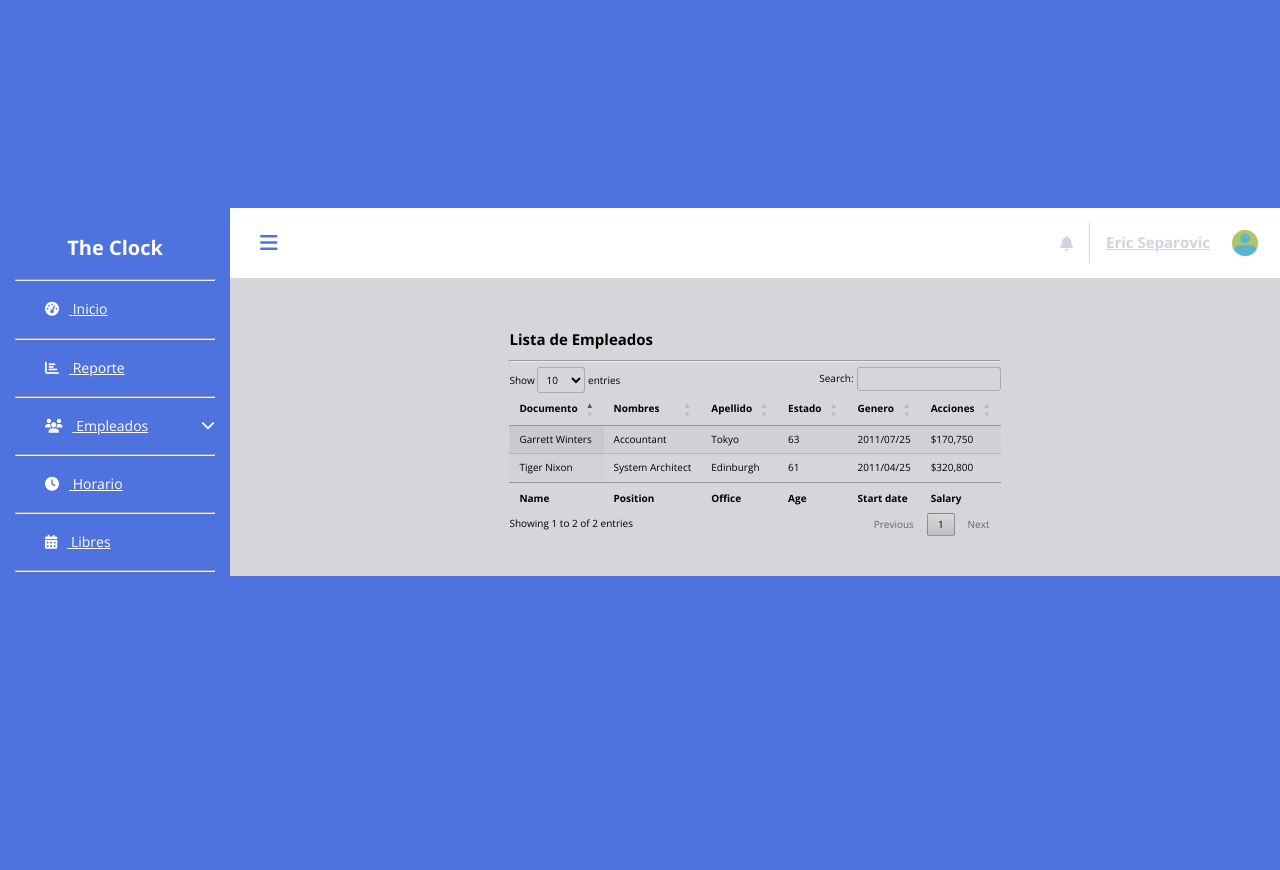
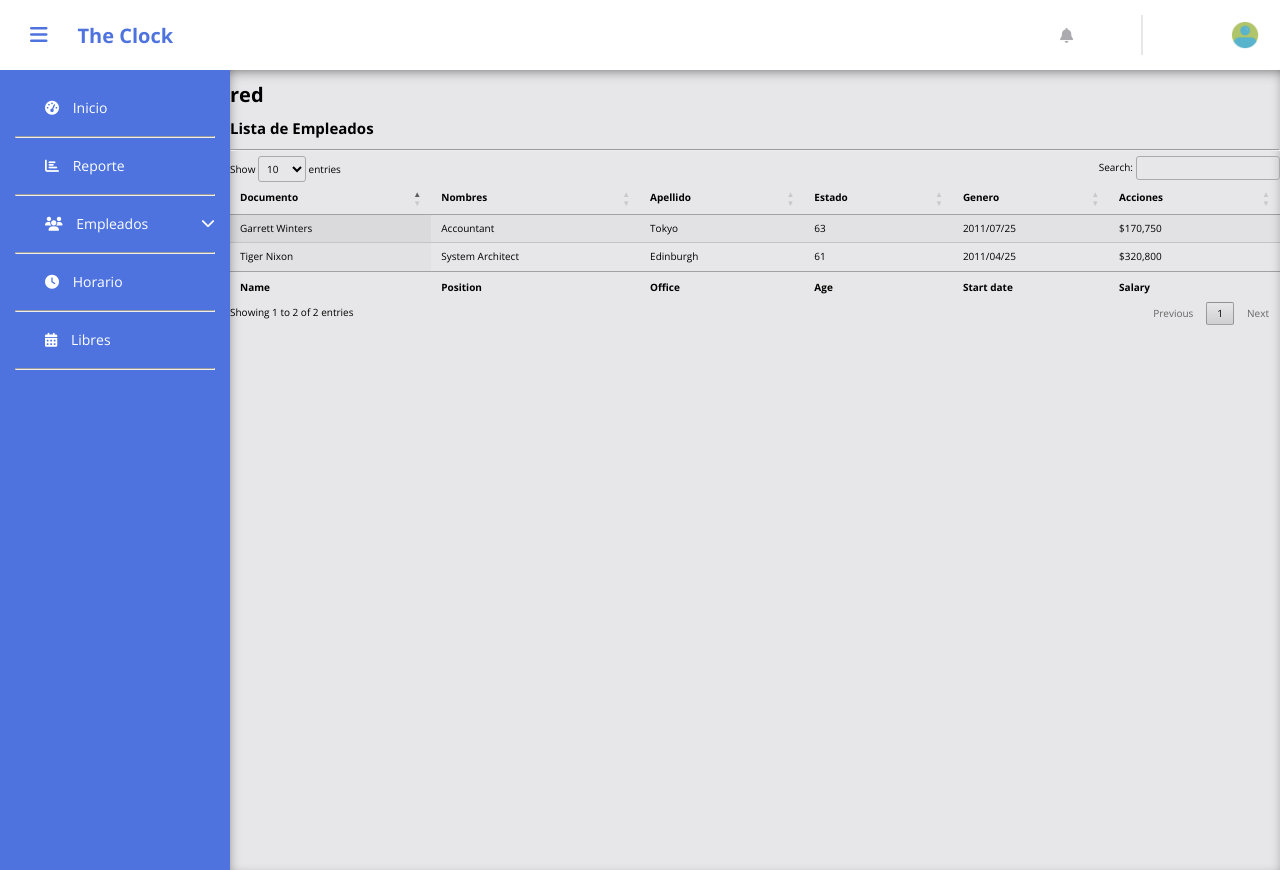
Before and after one commit to ericseparovic/The-Clock, a Flask app: template web/templates/list_of_employees.html in a window 1280 px wide. Before the commit the page ends 576 px from the top, so only its background shows below. Run offline with Flask 2, Linux system fonts and the light colour scheme; the template is opened without the code that fills it, so the values that code supplies are empty; some libraries are stand-ins or nearby versions.

Commit message:
Correciones de errores del sidebar y header, ademas se agrega funcionalidad de cerrar sesion y dropdown

```diff
--- a/app.py
+++ b/app.py
@@ -126,14 +126,6 @@ def signin():
 
         # else:
         #     return validation_form()
-
-
-#Cierra seccion del usuario
-@app.route('/logout', methods=["POST", "GET"])
-def logout():
-    if request.method == 'GET':
-        session.clear()
-        return "Sesion Cerrada", 200
 
 
 
--- a/web/static/css/layout_company.css
+++ b/web/static/css/layout_company.css
@@ -18,12 +18,13 @@ html {
 body {
     margin: 0px;
     padding: 0px;
+    font-family: var(--font-family);
     height: 100vh;
-    background-color: var(--blue);
-    display: flex;
-    justify-content: center;
-    align-items: center;
-    font-family: var(--font-family);
+}
+
+* {
+    list-style-type: none;
+    text-decoration: none;
 }
 
 
@@ -34,9 +35,9 @@ body {
 /**********INICIO ESTILOS VARIABLES**********/
 :root {
     --blue: #4e73df;
-    --grey: #d1d3e2;
-    --grey_shadow:#aeafbb;
-    --grey_body:#d6d6da;
+    --grey: #aaaaaf;
+    --shadow:#e6e6ec;
+    --grey_body:#e7e7e9;
     --font-family: 'Open Sans', sans-serif;
 }
 
@@ -44,24 +45,185 @@ body {
 
 /****************************************************************************/
 
+/******************INICIO ESTILOS HEADERr********************/
 
-/******************Inicio estilos layout_company sidebar********************/
-.container_company {
-    font-family: var(--font-family);
+.header-company {
+    height: 7rem;
+    background-color: white;
+    padding: 2rem;
     display: flex;
-    width: 100%;
-    flex-direction: row;
+    justify-content: space-between;
+    align-items: center;
 }
 
-.container_company .nav_company {
+
+.header-company .fa-bars {
+    font-size: 2rem;
+    color: var(--blue);
+    padding: 1rem;
+
+}
+
+.header-company .fa-bars:hover {
+    background-color: var(--shadow);
+    border-radius: 50%;
+}
+
+.header-company .header-company-container-perfil .header-company-border {
+    width: 0;
+    border-right: 2px solid var(--shadow);
+    height: 4rem;
+
+}
+
+.header-company .header-company-container-perfil {
+    display: flex;
+    justify-content: space-between;
+    color: var(--grey);
+    font-size: 1.5rem;
+    align-items: center;
+    width: 20rem;
+}
+
+.header-company .header-company-container-perfil {
+    display: flex;
+    justify-content: space-between;
+    color: var(--grey);
+    font-size: 1.5rem;
+    align-items: center;
+    width: 20rem;
+}
+
+.header-company .header-company-container-perfil a {
+    color: var(--grey);
+}
+
+
+.header-company .header-company-container-perfil .fa-bell:hover {
+    color: var(--blue);
+}
+
+.header-company  .header-company-perfil {
+
+    display: flex;
+    justify-content: space-between;
+    align-items: center;
+
+}
+
+
+.header-company  .header-company-perfil img {
+    width: 3rem;
+    margin-left: 2rem;
+}
+
+.header-company  .header-company-perfil span {
+    font-weight: bold;
+}
+
+.header-company  .header-company-perfil span:hover {
+    font-weight: bold;
+    color: var(--blue);
+}
+
+.header-title {
+    display: flex;
+    align-items: center;
+    padding: 0px;
+    margin: 0px;
+}
+
+
+.header-title h1 {
+   color: var(--blue);
+   padding-left: 2rem;
+}
+
+.dropdown {
+    width: 18rem;
+    height: auto;
+    position: absolute;
+    right: 1rem;
+    top: 8rem;
+    border-radius: 1rem;
+    background-color: white;
+    box-shadow: 1px 4px 14px -5px rgba(48,43,43,0.8);
+    -webkit-box-shadow: 1px 4px 14px -5px rgba(48,43,43,0.8);
+    -moz-box-shadow: 1px 4px 14px -5px rgba(48,43,43,0.8);
+}
+
+
+.dropdown ul {
+    margin: 0px;
+    padding: 0px;
+    font-size: 1.3rem;
+}
+
+.dropdown hr {
+    width: 100%;
+    height: 1px;
+    border: 0;
+    background-color: rgba(0,0,0,.1);
+    margin: 0px;
+}
+
+.dropdown i {
+    color: var(--blue);
+    padding-right: 2rem;
+}
+
+.dropdown span {
+    color: var(--grey);
+}
+
+.dropdown li {
+    display: flex;
+    align-items: center;
+    padding: 1rem;
+}
+
+.dropdown-menu :nth-child(1):hover {
+    background-color:  var(--shadow);
+    border-radius: 1rem 1rem 0 0;
+}
+
+.dropdown-menu :nth-child(3):hover {
+    background-color:  var(--shadow);
+    border-radius: 0 0 1rem 1rem;
+}
+
+/*************************** FIN ESTILOS HEADER **********************/
+
+
+
+/*************************** INICIO ESTILOS SIDEBAR-MAIN **********************/
+
+.container-sidebar-main {
+    display: flex;
+    flex-wrap: nowrap;
+    height: 100%;
+
+}
+
+.nav-company {
     max-width: 23rem;
     width: 100%;
     background-color: var(--blue);
     padding: 1.5rem;
-
+    height: 100%;
 }
 
-.container_company .nav_company h1{
+.main-company {
+    width: 100%;
+    background-color: var(--grey_body);
+    height: 100%;
+    box-shadow: 1px 4px 14px -5px rgba(48,43,43,0.8) inset;
+    -webkit-box-shadow: 1px 4px 14px -5px rgba(48,43,43,0.8) inset;
+    -moz-box-shadow: 1px 4px 14px -5px rgba(48,43,43,0.8) inset;
+}
+
+
+.nav-company h1 {
     text-align: center;
     color: white;
     margin-bottom: 2rem;
@@ -69,12 +231,12 @@ body {
 
 
 
-.container_company .nav_company ul {
+.nav-company ul {
     margin: 0px;
     padding: 0px;
 }
 
-.container_company .nav_company ul li{
+.nav-company ul li{
     list-style: none;
     margin: 0px;
     margin-left: 2rem;
@@ -86,21 +248,21 @@ body {
 
 
 
-.container_company .nav_company ul li a i{
+.nav-company ul li a i{
     padding-right: 1rem;
 }
 
 
-.container_company .nav_company ul a {
+.nav-company ul a {
     color: white;
 }
 
 
-.container_company .nav_company hr{
+.nav-company hr{
     background-color:  rgba(255,255,255,.15);
 }
 
-.container_company .nav_company .employee {
+.nav-company .employee {
     display: flex;
     justify-content: space-between;
     padding-right: 0px;
@@ -207,123 +389,22 @@ body {
     }
 
 
-    .container_company .nav_company ul li a i{
+    .nav-company ul li a i{
         padding-right: 0rem;
     }
 
-    .container_company .nav_company .sub_menu ul li i {
+    .nav-company .sub_menu ul li i {
         font-size: 1.4rem;
 
     }
 
-    .container_company .nav_company .sub_menu ul li a {
+    .nav-company .sub_menu ul li a {
         font-size: 1.3rem;
 
     }
 
-    .container_company .nav_company .sub_menu   {
+    .nav-company .sub_menu   {
         padding:0px;
 
     }
   }
-
-
-/******************Fin estilos layout_company sidebar********************/
-
-/******************Inicio estilos layout_company header********************/
-
-
-.container_company .header_company {
-    height: 7rem;
-    background-color: white;
-    padding: 2rem;
-    display: flex;
-    justify-content: space-between;
-    align-items: center;
-
-}
-
-
-.container_company .header_company .fa-bars {
-    font-size: 2rem;
-    color: var(--blue);
-    padding: 1rem;
-
-}
-
-.container_company .header_company .fa-bars:hover {
-    background-color: var(--grey_shadow);
-    border-radius: 50%;
-
-}
-
-.container_company .header_company .header_company_container_perfil .header_company_border {
-    width: 0;
-    border-right: 1px solid var(--grey);
-    height: 4rem;
-
-}
-
-.container_company .header_company .header_company_container_perfil {
-    display: flex;
-    justify-content: space-between;
-    color: var(--grey);
-    font-size: 1.5rem;
-    align-items: center;
-    width: 20rem;
-}
-
-
-.container_company .header_company .header_company_container_perfil a {
-    color: var(--grey);
-}
-
-.container_company .header_company .header_company_container_perfil .fa-bell:hover {
-    color: var(--grey_shadow);
-}
-
-.container_company .header_company  .header_company_perfil {
-
-    display: flex;
-    justify-content: space-between;
-    align-items: center;
-
-}
-
-.container_company .header_company  .header_company_perfil img {
-
-    width: 3rem;
-    margin-left: 2rem;
-}
-
-.container_company .header_company  .header_company_perfil span {
-
-    font-weight: bold;
-}
-
-.container_company .header_company  .header_company_perfil span:hover {
-
-    font-weight: bold;
-    color: var(--grey_shadow);
-}
-
-.container_header_main {
-    flex: 1;
-    display: flex;
-    flex-direction: column;
-}
-
-
-.main_company {
-    display: flex;
-    justify-content: center;
-    align-items: center;
-    flex-direction: column;
-    padding: 4rem;
-    background-color: var(--grey_body);
-
-}
-
-
-
-/******************Fin estilos layout_company header********************/
--- a/web/static/js/sidebar.js
+++ b/web/static/js/layout_company.js
@@ -1,17 +1,18 @@
 let HTMLLI = document.querySelector('.employee');
 let HTMLSubmenu = document.querySelector('.sub_menu');
-let HTMLbtnBar = document.querySelector('.header_company');
-let HTMLSideBar = document.querySelector('.nav_company');
+let HTMLbtnBar = document.querySelector('.header-company');
+let HTMLSideBar = document.querySelector('.nav-company');
+let HTMLHeader = document.querySelector('.header-company')
+let HTMLDropDown = document.querySelector('.dropdown');
 
 
 HTMLLI.addEventListener('click', showSubMenu);
 HTMLbtnBar.addEventListener('click', showSideBar);
+HTMLHeader.addEventListener('click', showDropDown);
 
 // Muesta el submenu cuando se realiza clic en empleados
 function showSubMenu(e){
-
         HTMLSubmenu.classList.toggle('active')
-
 }
 
 // Muestra o oculta el menu, cuando se realiza clic en el boton de menu
@@ -22,6 +23,12 @@ function showSideBar(e){
 }
 
 
+function showDropDown(e){
+        if(e.target.id == 'nameUser' || e.target.id == 'imgPerfil'){
+                HTMLDropDown.classList.toggle('active')
+
+        }
+}
 
 // // Muestra el submenu cuando estamos en la pagina registrar usuario
 // window.addEventListener("load", hola);
--- a/web/templates/home_company.html
+++ b/web/templates/home_company.html
@@ -1,4 +1,9 @@
 {% extends 'layout_company.html' %}
+
+{% block nameUser %}
+    <span id="nameUser">{{nameCompany}}</span>
+{% endblock nameUser %}
+
 {% block main %}
 
 
--- a/web/templates/layout_company.html
+++ b/web/templates/layout_company.html
@@ -15,15 +15,48 @@
 </head>
 
 <body>
-    <div class="container_company">
+    <header class="header-company">
+        <div class="header-title">
+            <i class="fas fa-bars" id="btnBars"></i>
+            <h1>The Clock</h1>
+        </div>
+
+        <div class="header-company-container-perfil">
+            <i class="fas fa-bell"></i>
+            <div class="header-company-border"></div>
+            <a href="#" class="header-company-perfil">
+                {% block nameUser %}
+
+                {% endblock %}
+                <img id="imgPerfil" src="{{url_for('static', filename='img/perfil-del-usuario.png')}}" alt="">
+            </a>
+        </div>
+        <div class="dropdown active">
+            <ul class="dropdown-menu">
+                <li>
+                    <a class="dropdown-item" href="#">
+                        <i class="fas fa-users"></i>
+                        <span>Perfil</span>
+                    </a>
+                </li>
+                <hr>
+                <li>
+                    <a class="dropdown-item" href="http://127.0.0.1:5005/logout">
+                        <i class="fas fa-users"></i>
+                        <span>Cerrar Sesion</span>
+                    </a>
+                </li>
+            </ul>
+        </div>
+
+    </header>
+
+    <div class="container-sidebar-main">
+
         <!-- Sidebar -->
-        <nav class="nav_company">
-            <h1>The Clock</h1>
-            <hr>
+        <nav class="nav-company">
             <ul>
-
                 <li>
-
                     <a href="#">
                         <i class="fas fa-tachometer-alt"></i>
                         <span>Inicio</span>
@@ -38,7 +71,6 @@
                 </li>
                 <hr>
                 <li class="employee">
-
                     <a href="#">
                         <i class="fas fa-users"></i>
                         <span>Empleados</span>
@@ -91,31 +123,20 @@
                 <hr>
             </ul>
         </nav>
-        <!-- Container header main -->
-        <div class="container_header_main">
-            <header class="header_company">
-                <i class="fas fa-bars" id="btnBars"></i>
-                <div class="header_company_container_perfil">
-                    <i class="fas fa-bell"></i>
-                    <div class="header_company_border"></div>
-                    <a href="#" class="header_company_perfil">
-                        <span>Eric Separovic</span>
-                        <img src="{{url_for('static', filename='img/perfil-del-usuario.png')}}" alt="">
-                    </a>
-                </div>
-            </header>
-            <main class="main_company">
 
+
+        <main class="main-company">
+                <h1>red</h1>
             {% block main %}
 
             {% endblock %}
 
-            </main>
+        </main>
 
         </div>
     </div>
     <script src="https://kit.fontawesome.com/8e93da113d.js" crossorigin="anonymous"></script>
-    <script src="{{url_for('static', filename='js/sidebar.js')}}"></script>
+    <script src="{{url_for('static', filename='js/layout_company.js')}}"></script>
     <script src="https://code.jquery.com/jquery-3.5.1.js"></script>
     <script src="https://cdn.datatables.net/1.11.3/js/jquery.dataTables.min.js"></script>
     <script>
```
Also changed, not shown: other parts of web/static/css/layout_company.css (+36 -16 lines), web/server_web.py (+20 -3 lines), the_clock.db, web/services/auth.py (line endings or trailing spaces).
